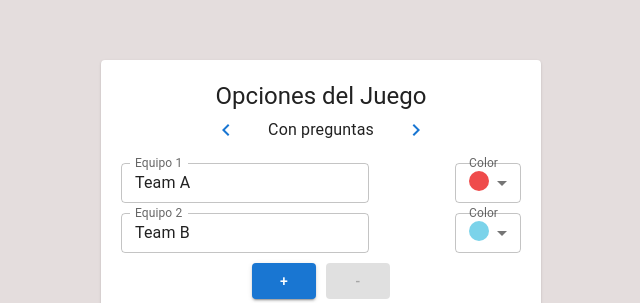
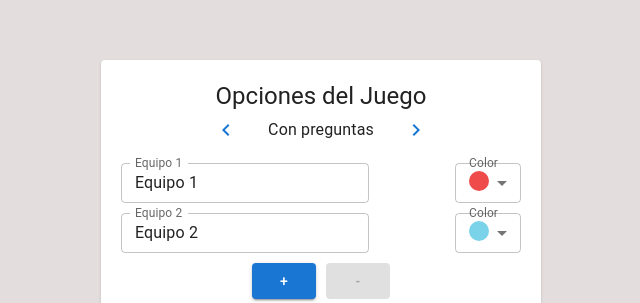
Before and after one commit to georgeif2212/Chain-Triangle-Chess, a React (Vite) app: page /options in a window 1280 px wide. Shown: the part 169-472 px from the top of the page, without its empty margins (319-959 px from the left). Built offline with nearby package versions, Linux system fonts and the light colour scheme.

Commit message:
fix: the now the initial state has two teams

```diff
--- a/src/contexts/GameContext.jsx
+++ b/src/contexts/GameContext.jsx
@@ -7,10 +7,8 @@ const initialState = {
   mode: "Con preguntas",
   currentTeam: null,
   teams: [
-    { name: "Team A", color: "#EF4B4B" },
-    { name: "Team B", color: "#7BD3EA" },
-    { name: "Team C", color: "#A5DD9B" },
-    { name: "Team D", color: "#FFD966" }
+    { name: "Equipo 1", color: "#EF4B4B" },
+    { name: "Equipo 2", color: "#7BD3EA" },
   ],
   gameStarted: false,
 };
@@ -32,6 +30,8 @@ const reducer = (state, action) => {
       return { ...state, currentTeam: action.payload };
     case "NEXT_TEAM":
       return { ...state, currentTeam: nextTeam(state) };
+    case "SET_TEAMS":
+      return {...state, teams: action.payload }
     default:
       return state;
   }
```
